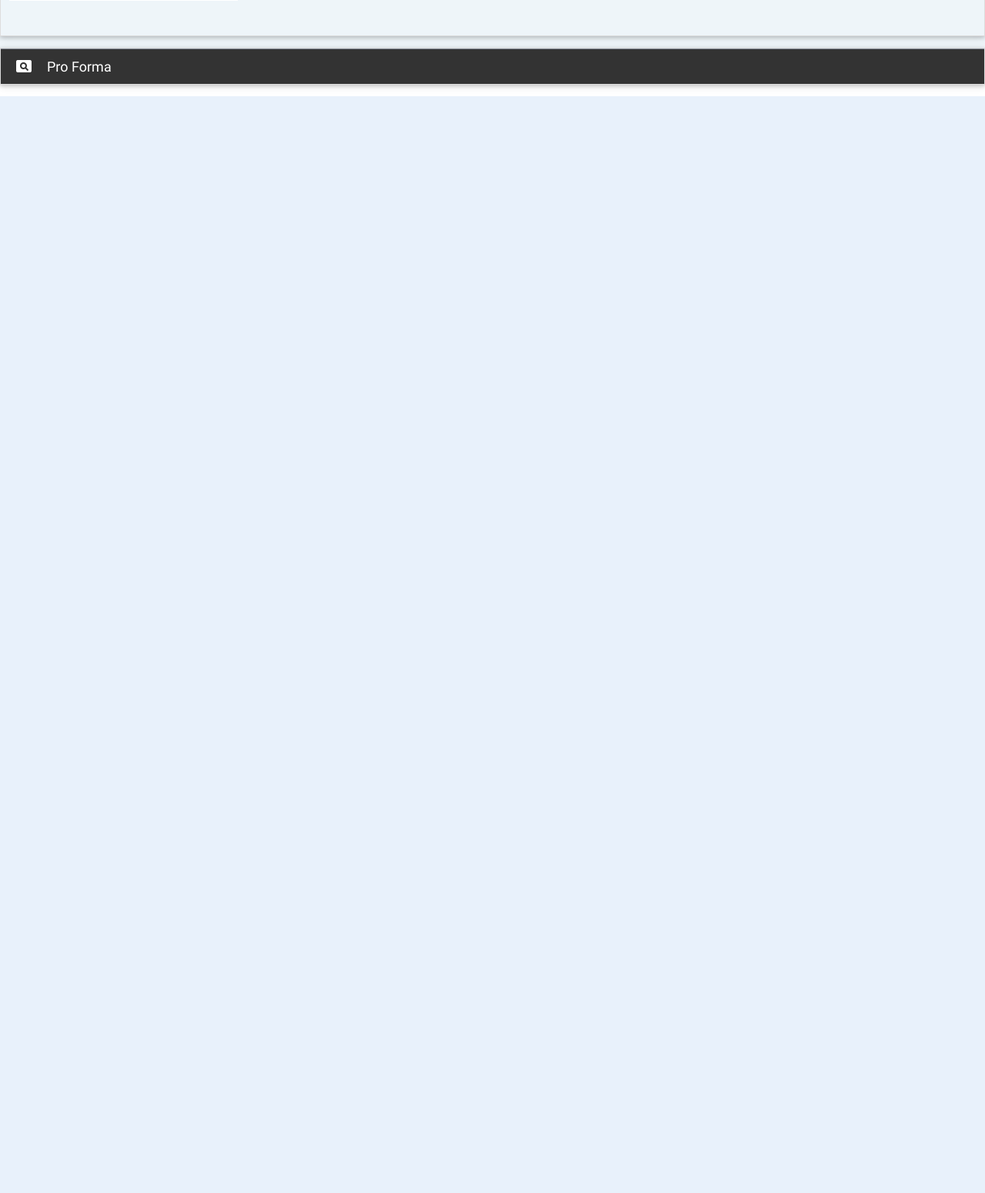
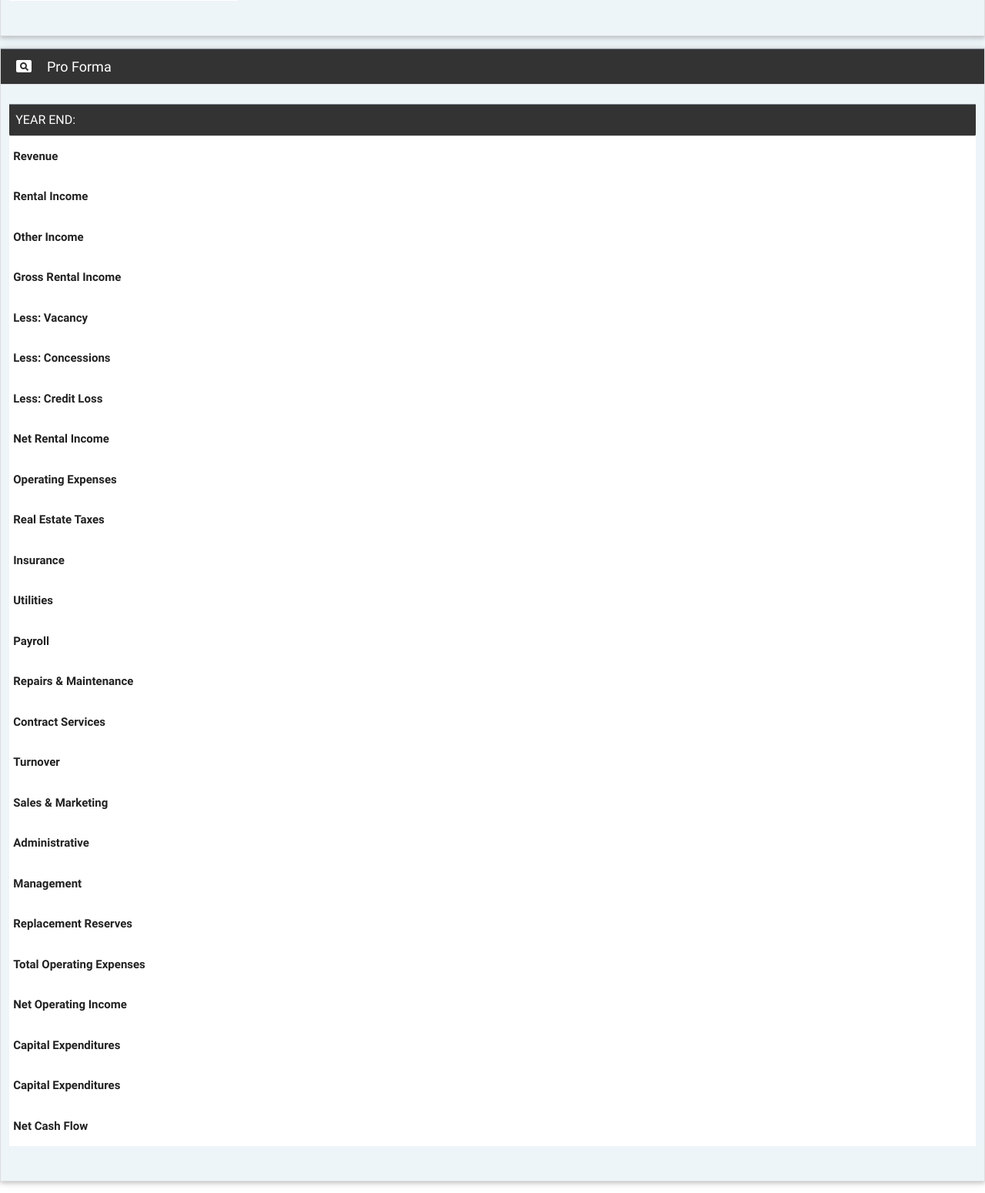
Before and after one commit to htisaksen/Columbia-MSRED, a Flask app: page /dashboard in a window 1280 px wide. Shown: the part 1754-3304 px from the top of the page at 77% size. Before the commit the page ends 1879 px from the top, so only its background shows below. Run offline with Flask 2, Linux system fonts and the light colour scheme; the visitor is signed in with stand-in values (Sample User, id 1); lists and menus that the app fills with data are empty.

Commit message:
Pro Forma CSS changes

```diff
--- a/static/js/proforma.js
+++ b/static/js/proforma.js
@@ -24,30 +24,30 @@ myApp.proForma = function(){
 		};
 	//Inserts number of columns based on Sale Year in Dashboard
 		for(var i = 0; i < g.saleYear+1; ++i) {
-			pfCounter = $('#Proforma .PF_Year_End td').length+1;
+			pfCounter = $('#Proforma .PF_Year_End th').length+1;
 			var Rental_Rate_Income_Total = pFloat('#Rental_Income_Total');
 
-			$('#Proforma tr:first').append("<td class= 'PF_" + "year_" + pfCounter + "'>"+'Year '+ pfCounter +"</td>");
+			$('#Proforma tr:first').append("<th class= 'PF_" + "year_" + pfCounter + "'>"+'YEAR '+ pfCounter +"</th>");
 			if (i == 0){
 			//Year 1 data grabbed from org_dashboard calculations
-				$('#Proforma tr:nth-child(3)').append(
+				$('#Proforma tr:nth-child(2)').append(
 					"<td class= 'PF_Rental_Income'>" +
 					FormatCurrency(Rental_Rate_Income_Total * (1+($('#year_row_1 .mkt_rent_revenue').val())/100)) + "</td>");
-				$('#Proforma tr:nth-child(4)').append(
+				$('#Proforma tr:nth-child(3)').append(
 					"<td class= 'PF_Other_Income'>" +
 					FormatCurrency(g.otherIncomeTotal * (1+($('#year_row_1 .mkt_rent_revenue').val())/100)) + "</td>");
-				$('#Proforma tr:nth-child(5)').append(
+				$('#Proforma tr:nth-child(4)').append(
 					"<td class= 'PF_Gross_Rental_Income'>" +
 					FormatCurrency(
 					 pFloat('.PF_Rental_Income td:first') +
 					 pFloat('.PF_Other_Income td:first')
 					) + "</td>");
 
+				$('#Proforma tr:nth-child(5)').append(
+					"<td class= 'PF_Less_Vacancy'>(" + FormatCurrency(g.lessVacancy * (1+($('#year_row_1 .mkt_rent_vacancy').val())/100)) + ")</td>");
 				$('#Proforma tr:nth-child(6)').append(
-					"<td class= 'PF_Less_Vacancy'>(" + FormatCurrency(g.lessVacancy * (1+($('#year_row_1 .mkt_rent_vacancy').val())/100)) + ")</td>");
+					"<td class= 'PF_Less_Concessions'>(" + FormatCurrency(g.lessConcessions * (1+($('#year_row_1 .mkt_rent_concessions').val())/100)) + ")</td>");
 				$('#Proforma tr:nth-child(7)').append(
-					"<td class= 'PF_Less_Concessions'>(" + FormatCurrency(g.lessConcessions * (1+($('#year_row_1 .mkt_rent_concessions').val())/100)) + ")</td>");
-				$('#Proforma tr:nth-child(8)').append(
 					"<td class= 'PF_Less_Credit_Loss'>(" + FormatCurrency(g.lessCreditLoss * (1+($('#year_row_1 .mkt_rent_credit_loss').val())/100)) + ")</td>");
 				$('#Proforma tr:nth-child(9)').append(
 					"<td class= 'PF_Net_Rental_Income'>" +
@@ -59,31 +59,31 @@ myApp.proForma = function(){
 					) + "</td>");
 
 
+				$('#Proforma tr:nth-child(10)').append(
+					"<td class= 'PF_Real_Estate_Taxes'>" + FormatCurrency(g.realEstateTaxesTotal * (1+($('#year_row_1 .mkt_rent_expenses').val())/100)) + "</td>");
 				$('#Proforma tr:nth-child(11)').append(
-					"<td class= 'PF_Real_Estate_Taxes'>" + FormatCurrency(g.realEstateTaxesTotal * (1+($('#year_row_1 .mkt_rent_expenses').val())/100)) + "</td>");
+					"<td class= 'PF_Insurance'>" + FormatCurrency(g.insuranceTotal * (1+($('#year_row_1 .mkt_rent_expenses').val())/100)) + "</td>");
 				$('#Proforma tr:nth-child(12)').append(
-					"<td class= 'PF_Insurance'>" + FormatCurrency(g.insuranceTotal * (1+($('#year_row_1 .mkt_rent_expenses').val())/100)) + "</td>");
+					"<td class= 'PF_Utilities'>" + FormatCurrency(g.utilitiesTotal * (1+($('#year_row_1 .mkt_rent_expenses').val())/100)) + "</td>");
 				$('#Proforma tr:nth-child(13)').append(
-					"<td class= 'PF_Utilities'>" + FormatCurrency(g.utilitiesTotal * (1+($('#year_row_1 .mkt_rent_expenses').val())/100)) + "</td>");
+					"<td class= 'PF_Payroll'>" + FormatCurrency(g.payrollTotal * (1+($('#year_row_1 .mkt_rent_expenses').val())/100)) + "</td>");
 				$('#Proforma tr:nth-child(14)').append(
-					"<td class= 'PF_Payroll'>" + FormatCurrency(g.payrollTotal * (1+($('#year_row_1 .mkt_rent_expenses').val())/100)) + "</td>");
+					"<td class= 'PF_Repairs_And_Maintenance'>" + FormatCurrency(g.repairsAndMaintenanceTotal * (1+($('#year_row_1 .mkt_rent_expenses').val())/100)) + "</td>");
 				$('#Proforma tr:nth-child(15)').append(
-					"<td class= 'PF_Repairs_And_Maintenance'>" + FormatCurrency(g.repairsAndMaintenanceTotal * (1+($('#year_row_1 .mkt_rent_expenses').val())/100)) + "</td>");
+					"<td class= 'PF_Contract_Services'>" + FormatCurrency(g.contractServicesTotal * (1+($('#year_row_1 .mkt_rent_expenses').val())/100)) + "</td>");
 				$('#Proforma tr:nth-child(16)').append(
-					"<td class= 'PF_Contract_Services'>" + FormatCurrency(g.contractServicesTotal * (1+($('#year_row_1 .mkt_rent_expenses').val())/100)) + "</td>");
+					"<td class= 'PF_Turnover'>" + FormatCurrency(g.turnoverTotal * (1+($('#year_row_1 .mkt_rent_expenses').val())/100)) + "</td>");
 				$('#Proforma tr:nth-child(17)').append(
-					"<td class= 'PF_Turnover'>" + FormatCurrency(g.turnoverTotal * (1+($('#year_row_1 .mkt_rent_expenses').val())/100)) + "</td>");
+					"<td class= 'PF_Sales_And_Marketing'>" + FormatCurrency(g.salesAndMarketingTotal * (1+($('#year_row_1 .mkt_rent_expenses').val())/100)) + "</td>");
 				$('#Proforma tr:nth-child(18)').append(
-					"<td class= 'PF_Sales_And_Marketing'>" + FormatCurrency(g.salesAndMarketingTotal * (1+($('#year_row_1 .mkt_rent_expenses').val())/100)) + "</td>");
-				$('#Proforma tr:nth-child(19)').append(
 					"<td class= 'PF_Administrative'>" + FormatCurrency(g.administrativeTotal * (1+($('#year_row_1 .mkt_rent_expenses').val())/100)) + "</td>");
 				var Management_Total = pFloat('#Management_Total');
-				$('#Proforma tr:nth-child(20)').append(
+				$('#Proforma tr:nth-child(19)').append(
 					"<td class= 'PF_Management'>" + FormatCurrency(Management_Total * (1+($('#year_row_1 .mkt_rent_expenses').val())/100)) + "</td>");
 				var Replacement_Reserves_Total = pFloat('#Replacement_Reserves_Total');
+				$('#Proforma tr:nth-child(20)').append(
+					"<td class= 'PF_Replacement_Reserves'>" + FormatCurrency(Replacement_Reserves_Total * (1+($('#year_row_1 .mkt_rent_expenses').val())/100)) + "</td>");
 				$('#Proforma tr:nth-child(21)').append(
-					"<td class= 'PF_Replacement_Reserves'>" + FormatCurrency(Replacement_Reserves_Total * (1+($('#year_row_1 .mkt_rent_expenses').val())/100)) + "</td>");
-				$('#Proforma tr:nth-child(22)').append(
 					"<td class= 'PF_Total_Operating_Expenses'>" +
 					FormatCurrency(
 					 pFloat('.PF_Real_Estate_Taxes td:first') +
@@ -99,7 +99,7 @@ myApp.proForma = function(){
 					 pFloat('.PF_Replacement_Reserves td:first')
 					) + "</td>");
 
-				$('#Proforma tr:nth-child(23)').append(
+				$('#Proforma tr:nth-child(22)').append(
 					"<td class= 'PF_Net_Operating_Income'>" +
 					FormatCurrency(
 					 pFloat('.PF_Net_Rental_Income td:first') -
@@ -107,10 +107,10 @@ myApp.proForma = function(){
 					) + "</td>");
 
 				//PF_Capital_Expenditures ------------------------WIP
-				$('#Proforma tr:nth-child(25)').append(
+				$('#Proforma tr:nth-child(24)').append(
 					"<td class= 'PF_Capital_Expenditures'>" + FormatCurrency(100000) + "</td>");
 
-				$('#Proforma tr:nth-child(26)').append(
+				$('#Proforma tr:nth-child(25)').append(
 					"<td class= 'PF_Net_Cash_Flow'>" +
 					FormatCurrency(
 					 pFloat('.PF_Net_Operating_Income td:first') -
@@ -120,19 +120,19 @@ myApp.proForma = function(){
 			} else {
 			//All additional year data calculated based on MRA table inputs ===================
 				//Rental Income
-				$('#Proforma tr:nth-child(3)').append(
+				$('#Proforma tr:nth-child(2)').append(
 					"<td class= 'PF_Rental_Income'>" +
 					FormatCurrency(pFloat('#Proforma .PF_Rental_Income td:nth-child('+ (i+1) +')')  *
 					(1+($('#year_row_' + i + ' .mkt_rent_revenue').val())/100)) +
 					"</td>");
 				//Other Income
-				$('#Proforma tr:nth-child(4)').append(
+				$('#Proforma tr:nth-child(3)').append(
 					"<td class= 'PF_Other_Income'>" +
 					FormatCurrency(pFloat('#Proforma .PF_Other_Income td:nth-child('+ (i+1) +')')  *
 					(1+($('#year_row_' + i + ' .mkt_rent_revenue').val())/100)) +
 					"</td>");
 				//Gross Rental Income
-				$('#Proforma tr:nth-child(5)').append(
+				$('#Proforma tr:nth-child(4)').append(
 					"<td class= 'PF_Gross_Rental_Income'>" +
 					FormatCurrency(
 					 pFloat('.PF_Rental_Income td:nth-child('+ (i+1) +')') +
@@ -141,25 +141,25 @@ myApp.proForma = function(){
 
 
 				//Less Vacancy
-				$('#Proforma tr:nth-child(6)').append(
+				$('#Proforma tr:nth-child(5)').append(
 					"<td class= 'PF_Less_Vacancy'>(" +
 					FormatCurrency(pFloat('#Proforma .PF_Less_Vacancy td:nth-child('+ (i+1) +')')  *
 					(1+($('#year_row_' + i + ' .mkt_rent_vacancy').val())/100)) +
 					")</td>");
 				//Less Concessions
-				$('#Proforma tr:nth-child(7)').append(
+				$('#Proforma tr:nth-child(6)').append(
 					"<td class= 'PF_Less_Concessions'>(" +
 					FormatCurrency(pFloat('#Proforma .PF_Less_Concessions td:nth-child('+ (i+1) +')')  *
 					(1+($('#year_row_' + i + ' .mkt_rent_concessions').val())/100)) +
 					")</td>");
 				//Less Credit Loss
-				$('#Proforma tr:nth-child(8)').append(
+				$('#Proforma tr:nth-child(7)').append(
 					"<td class= 'PF_Less_Credit_Loss'>(" +
 					FormatCurrency(pFloat('#Proforma .PF_Less_Credit_Loss td:nth-child('+ (i+1) +')')  *
 					(1+($('#year_row_' + i + ' .mkt_rent_credit_loss').val())/100)) +
 					")</td>");
 				//Net Rental Income
-				$('#Proforma tr:nth-child(9)').append(
+				$('#Proforma tr:nth-child(8)').append(
 					"<td class= 'PF_Net_Rental_Income'>" +
 					FormatCurrency(
 					 pFloat('#Proforma .PF_Gross_Rental_Income td:nth-child('+ (i+1) +')') -
@@ -170,67 +170,67 @@ myApp.proForma = function(){
 
 
 				//Real Estate Taxes
-				$('#Proforma tr:nth-child(11)').append(
+				$('#Proforma tr:nth-child(10)').append(
 					"<td class= 'PF_Real_Estate_Taxes'>" +
 					FormatCurrency(pFloat('#Proforma .PF_Real_Estate_Taxes td:nth-child('+ (i+1) +')')  *
 					(1+($('#year_row_' + i + ' .mkt_rent_expenses').val())/100)) +
 					"</td>");
 				//Insurance
-				$('#Proforma tr:nth-child(12)').append(
+				$('#Proforma tr:nth-child(11)').append(
 					"<td class= 'PF_Insurance'>" +
 					FormatCurrency(pFloat('#Proforma .PF_Insurance td:nth-child('+ (i+1) +')')  *
 					(1+($('#year_row_' + i + ' .mkt_rent_expenses').val())/100)) +
 					"</td>");
 				//PF_Utilities
-				$('#Proforma tr:nth-child(13)').append(
+				$('#Proforma tr:nth-child(12)').append(
 					"<td class= 'PF_Utilities'>" +
 					FormatCurrency(pFloat('#Proforma .PF_Utilities td:nth-child('+ (i+1) +')')  *
 					(1+($('#year_row_' + i + ' .mkt_rent_expenses').val())/100)) +
 					"</td>");
 				//PF_Payroll
-				$('#Proforma tr:nth-child(14)').append(
+				$('#Proforma tr:nth-child(13)').append(
 					"<td class= 'PF_Payroll'>" +
 					FormatCurrency(pFloat('#Proforma .PF_Payroll td:nth-child('+ (i+1) +')')  *
 					(1+($('#year_row_' + i + ' .mkt_rent_expenses').val())/100)) +
 					"</td>");
 				//PF_Repairs_And_Maintenance
-				$('#Proforma tr:nth-child(15)').append(
+				$('#Proforma tr:nth-child(14)').append(
 					"<td class= 'PF_Repairs_And_Maintenance'>" +
 					FormatCurrency(pFloat('#Proforma .PF_Repairs_And_Maintenance td:nth-child('+ (i+1) +')')  *
 					(1+($('#year_row_' + i + ' .mkt_rent_expenses').val())/100)) +
 					"</td>");
 				//PF_Contract_Services
-				$('#Proforma tr:nth-child(16)').append(
+				$('#Proforma tr:nth-child(15)').append(
 					"<td class= 'PF_Contract_Services'>" +
 					FormatCurrency(pFloat('#Proforma .PF_Contract_Services td:nth-child('+ (i+1) +')')  *
 					(1+($('#year_row_' + i + ' .mkt_rent_expenses').val())/100)) +
 					"</td>");
 				//PF_Turnover
-				$('#Proforma tr:nth-child(17)').append(
+				$('#Proforma tr:nth-child(16)').append(
 					"<td class= 'PF_Turnover'>" +
 					FormatCurrency(pFloat('#Proforma .PF_Turnover td:nth-child('+ (i+1) +')')  *
 					(1+($('#year_row_' + i + ' .mkt_rent_expenses').val())/100)) +
 					"</td>");
 				//PF_Sales_And_Marketing
-				$('#Proforma tr:nth-child(18)').append(
+				$('#Proforma tr:nth-child(17)').append(
 					"<td class= 'PF_Sales_And_Marketing'>" +
 					FormatCurrency(pFloat('#Proforma .PF_Sales_And_Marketing td:nth-child('+ (i+1) +')')  *
 					(1+($('#year_row_' + i + ' .mkt_rent_expenses').val())/100)) +
 					"</td>");
 				//PF_Administrative
-				$('#Proforma tr:nth-child(19)').append(
+				$('#Proforma tr:nth-child(18)').append(
 					"<td class= 'PF_Administrative'>" +
 					FormatCurrency(pFloat('#Proforma .PF_Administrative td:nth-child('+ (i+1) +')')  *
 					(1+($('#year_row_' + i + ' .mkt_rent_expenses').val())/100)) +
 					"</td>");
 				//PF_Management
-				$('#Proforma tr:nth-child(20)').append(
+				$('#Proforma tr:nth-child(19)').append(
 					"<td class= 'PF_Management'>" +
 					FormatCurrency(pFloat('#Proforma .PF_Management td:nth-child('+ (i+1) +')')  *
 					(1+($('#year_row_' + i + ' .mkt_rent_expenses').val())/100)) +
 					"</td>");
 				//PF_Replacement_Reserves
-				$('#Proforma tr:nth-child(21)').append(
+				$('#Proforma tr:nth-child(20)').append(
 					"<td class= 'PF_Replacement_Reserves'>" +
 					FormatCurrency(pFloat('#Proforma .PF_Replacement_Reserves td:nth-child('+ (i+1) +')')  *
 					(1+($('#year_row_' + i + ' .mkt_rent_expenses').val())/100)) +
@@ -238,7 +238,7 @@ myApp.proForma = function(){
 
 
 				//PF_Total_Operating_Expenses
-				$('#Proforma tr:nth-child(22)').append(
+				$('#Proforma tr:nth-child(21)').append(
 					"<td class= 'PF_Total_Operating_Expenses'>" +
 					FormatCurrency(
 					 pFloat('#Proforma .PF_Real_Estate_Taxes td:nth-child('+ (i+1) + ')') +
@@ -255,7 +255,7 @@ myApp.proForma = function(){
 					) + "</td>");
 
 				//PF_Net_Operating_Income
-				$('#Proforma tr:nth-child(23)').append(
+				$('#Proforma tr:nth-child(22)').append(
 					"<td class= 'PF_Net_Operating_Income'>" +
 					FormatCurrency(
 					 pFloat('.PF_Net_Rental_Income td:nth-child('+ (i+1) + ')') -
@@ -264,13 +264,13 @@ myApp.proForma = function(){
 
 
 				//PF_Capital_Expenditures ------------------------WIP
-				$('#Proforma tr:nth-child(25)').append(
+				$('#Proforma tr:nth-child(24)').append(
 					"<td class= 'PF_Capital_Expenditures'>" +
 					FormatCurrency(100000) +
 					"</td>");
 
 				//PF_Net_Cash_Flow
-				$('#Proforma tr:nth-child(26)').append(
+				$('#Proforma tr:nth-child(25)').append(
 					"<td class= 'PF_Net_Cash_Flow'>" +
 					FormatCurrency(
 					 pFloat('.PF_Net_Operating_Income td:nth-child('+ (i+1) + ')') -
--- a/templates/proforma.html
+++ b/templates/proforma.html
@@ -1,16 +1,20 @@
 {% block proforma %}
 <ul class="collapsible" data-collapsible="expandable">
   <li>
-  <div class="collapsible-header"><i class="material-icons">pageview</i>Pro Forma</div>
+  <div class="collapsible-header active"><i class="material-icons">pageview</i>Pro Forma</div>
   <div class="collapsible-body">
 
-
+    <div class='row'>
+      <div class="col s12">
         <form id = "proforma_form" action="/proforma" method="POST">
 
         <table id="Proforma" class="center">
-      <tr class ='PF_Year_End'>
-        <th>Year End: </th>
+          <thead>
+            <tr class ='PF_Year_End table_header'>
+              <th>YEAR END:</th>
             </tr>
+          </thead>
+          <tbody>
             <tr class ='PFHeader'>
               <th>Revenue</th>
             </tr>
@@ -83,17 +87,19 @@
             <tr class ='PF_PFHeader'>
               <th>Capital Expenditures</th>
             </tr>
-      <tr class ='PF_Capital_Expenditures'>
-        <th>Capital Expenditures  *WIP:HARD CODED VALUE*</th>
+            <tr class ='PF_Capital_Expenditures'> <!-- *WIP:HARD CODED VALUE* -->
+              <th>Capital Expenditures  </th>
             </tr>
             <tr class ='PF_Net_Cash_Flow'>
               <th>Net Cash Flow </th>
             </tr>
-
+          </tbody>
         </table>
 
         </form>
       </div>
+    </div>
+  </div>
   </li>
 </ul>
 {% endblock proforma %}
```
Lines whose indentation alone changed are shown as unchanged.
